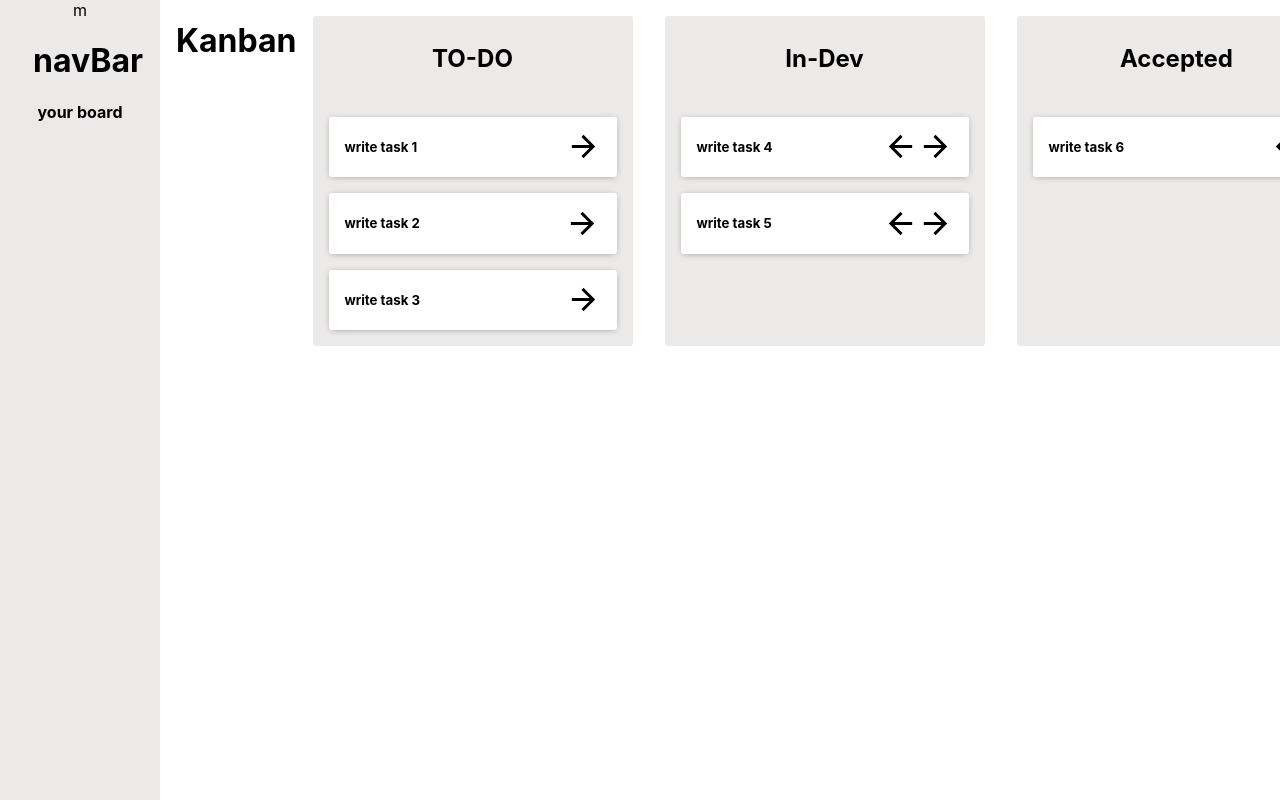
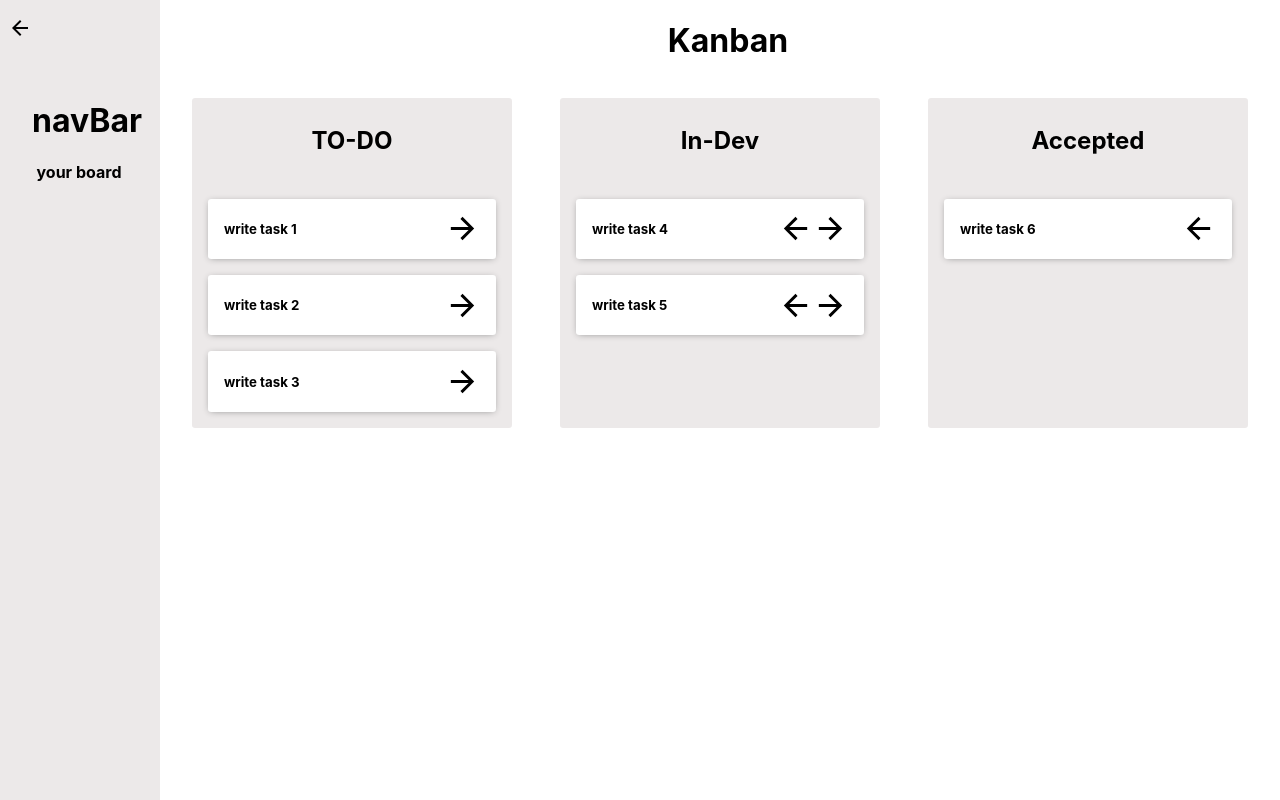
Before and after one commit to MukulSethi123/mini-jira, a React (Create React App) app: page / in a window 1280 px wide. Built offline with nearby package versions, Linux system fonts and the light colour scheme.

Commit message:
1.perfected navbar control and transitions 2.fixed ticket not popping bug

```diff
--- a/src/App.scss
+++ b/src/App.scss
@@ -1,11 +1,18 @@
 .app__board {
     position: relative;
     display: flex;
+    flex-direction: column;
+    justify-content: center;
+    text-align: center;
+    overflow: scroll;
+    width: 100%;
+    transition: margin-left .5s, transform 0.5s;
+
+}
+.app__board>div{
+    display: flex;
     flex-direction: row;
     justify-content: space-evenly;
-    text-align: center;
-    overflow: scroll;
-    margin-left: 10rem;
 }
 .App{
     text-align: center;
--- a/src/App.tsx
+++ b/src/App.tsx
@@ -1,4 +1,4 @@
-import React from "react";
+import React, { useState } from "react";
 import logo from "./logo.svg";
 import "./App.scss";
 import { useSelector } from "react-redux";
@@ -7,13 +7,20 @@ import { RootState } from "./types/reduxStateTypes";
 import NavBar from "./components/Common/NavBar/NavBar";
 
 function App() {
+  const [minimize, setMinimize] = useState(false);
   const boardList = useSelector((state: RootState) => state.board);
+  const closeNavBar = () => {
+    setMinimize(!minimize);
+  };
   return (
     <div className="App">
-      <NavBar />
-
-      <div className="app__board">
+      <NavBar closeNavBar={closeNavBar} minimize={minimize} />
+      <div
+        className="app__board"
+        style={minimize ? { marginLeft: "3rem" } : { marginLeft: "10rem" }}
+      >
         <h1>Kanban</h1>
+        <div>
           {boardList.map((board) => (
             <KanbanBoard
               key={board.Id}
@@ -24,6 +31,7 @@ function App() {
           ))}
         </div>
       </div>
+    </div>
   );
 }
 
--- a/src/components/Common/NavBar/NavBar.tsx
+++ b/src/components/Common/NavBar/NavBar.tsx
@@ -1,25 +1,51 @@
-import React, { useState } from "react";
+import ArrowBackIcon from "@mui/icons-material/ArrowBack";
+
+import React from "react";
 import "./_navBar.css";
-const NavBar = () => {
-  const min = {
-    width: "10px",
-  };
-  const [minimize, setMinimize] = useState(false);
-  const collapseNavBar = () => {
-    setMinimize(!minimize);
-  };
+interface NavBarProps {
+  closeNavBar(): void;
+  minimize: boolean;
+}
+const NavBar = ({ closeNavBar, minimize }: NavBarProps) => {
   return (
     <div
       className="navBar"
       style={{
         width: minimize ? "10px" : "8rem",
-        marginRight: minimize ? "-10rem" : "0",
       }}
     >
-      <div onClick={collapseNavBar}>m</div>
+      <ArrowBackIcon
+        className="navBar__closeButton"
+        onClick={closeNavBar}
+        style={
+          minimize
+            ? {
+                transform: "rotate(180deg)",
+                transition: " transform .5s",
+              }
+            : {
+                transform: "rotate(0deg)",
+                transition: " transform .5s",
+              }
+        }
+      />
       <div
         className="navBar__container"
-        style={{ display: minimize ? "none" : "" }}
+        style={
+          minimize
+            ? {
+                position: "fixed",
+                left: "-20rem",
+                top: "5rem",
+                transition: "left .5s ,transform 2s",
+              }
+            : {
+                position: "fixed",
+                left: "1rem",
+                top: "5rem",
+                transition: "left .5s ,transform 2s",
+              }
+        }
       >
         <div className="navBar__header">
           <h1>navBar</h1>
--- a/src/components/Common/NavBar/_navBar.css
+++ b/src/components/Common/NavBar/_navBar.css
@@ -1,6 +1,13 @@
 .navBar{
     background-color: rgb(236, 233, 233);
     height: 100vh;
-    padding: 0 1rem;
+    padding: 1rem 1rem;
     position: fixed;
+    display: flex;
+    flex-direction: column;
+    justify-content: flex-start;
+    transition: width .5s, transform .5s;
 }
+.navBar__closeButton {
+    margin-left: -.5rem;
+}
--- a/src/components/Ticket/Ticket.tsx
+++ b/src/components/Ticket/Ticket.tsx
@@ -33,7 +33,9 @@ function Ticket({
   const [showTicket, setShowTicket] = useState(false);
   return (
     <div className="ticket">
-      <h5 className="ticket__title">{title}</h5>
+      <h5 className="ticket__title" onClick={ticketPopUpController}>
+        {title}
+      </h5>
       <p className="ticket__body"></p>
       <div className="ticket__actions">
         {boardId !== 1 && (
--- a/src/components/TicketPopUp/TicketPopUp.tsx
+++ b/src/components/TicketPopUp/TicketPopUp.tsx
@@ -12,9 +12,9 @@ function TicketPopUp({
   ticketPopUpController,
 }: TicketPopUpProps) {
   return (
-    <div className="ticketPopUp" onClick={ticketPopUpController}>
+    <nav className="ticketPopUp">
       <div className="ticketPopUp__closeButton">
-        <CloseIcon onClick={ticketPopUpController} />
+        <CloseIcon fontSize="large" onClick={ticketPopUpController} />
       </div>
       <div className="ticketPopUp__body">
         <div className="ticketPopUp__header">
@@ -24,7 +24,7 @@ function TicketPopUp({
           <p>{details}</p>
         </div>
       </div>
-    </div>
+    </nav>
   );
 }
 
--- a/src/components/TicketPopUp/_ticketPopUp.css
+++ b/src/components/TicketPopUp/_ticketPopUp.css
@@ -1,15 +1,16 @@
 .ticketPopUp{
     height: 100%;
     width: 100%;
-    background-color: rgba(218, 209, 209, 0.474);
+    background-color: rgba(238, 233, 233, 0.648);
     z-index: 1;
     position: fixed;
     left: 0%;
     top: 0%;
-    text-align: center;
+    text-align: right;
     display: flex;
     flex-direction: row;
     padding: 1rem;
+
 }
 /* .ticketPopUp__header h1{
     margin: -.6rem 1rem;
@@ -26,5 +27,12 @@
     padding: 2rem;
     position: fixed;
     left: 12.5%;
-    top:10%
+    top:10%;
+
+
 }
+.ticketPopUp__closeButton{
+    position: fixed;
+    right: 5rem;
+    top:5rem
+}
```
Lines whose indentation alone changed are shown as unchanged.
